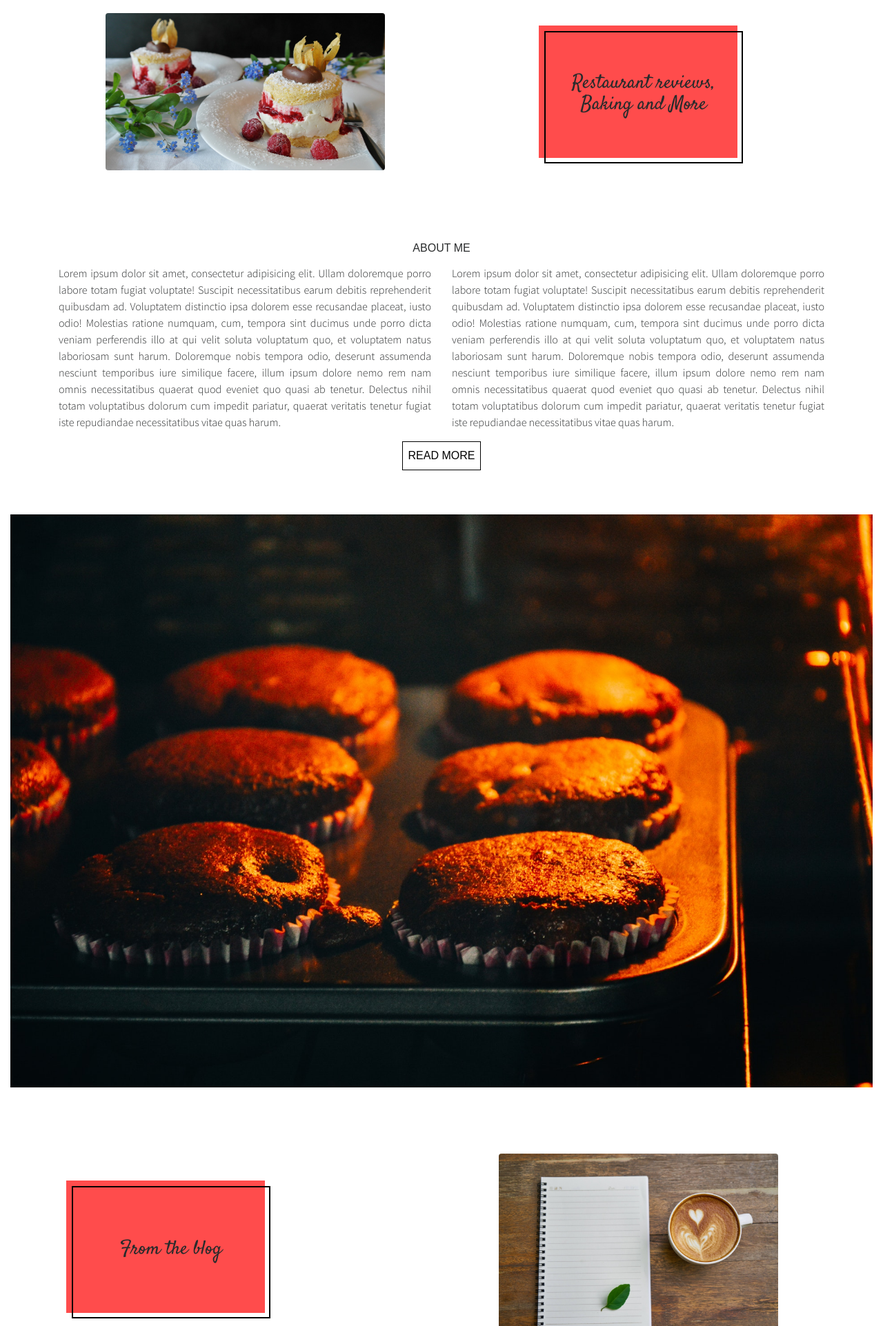
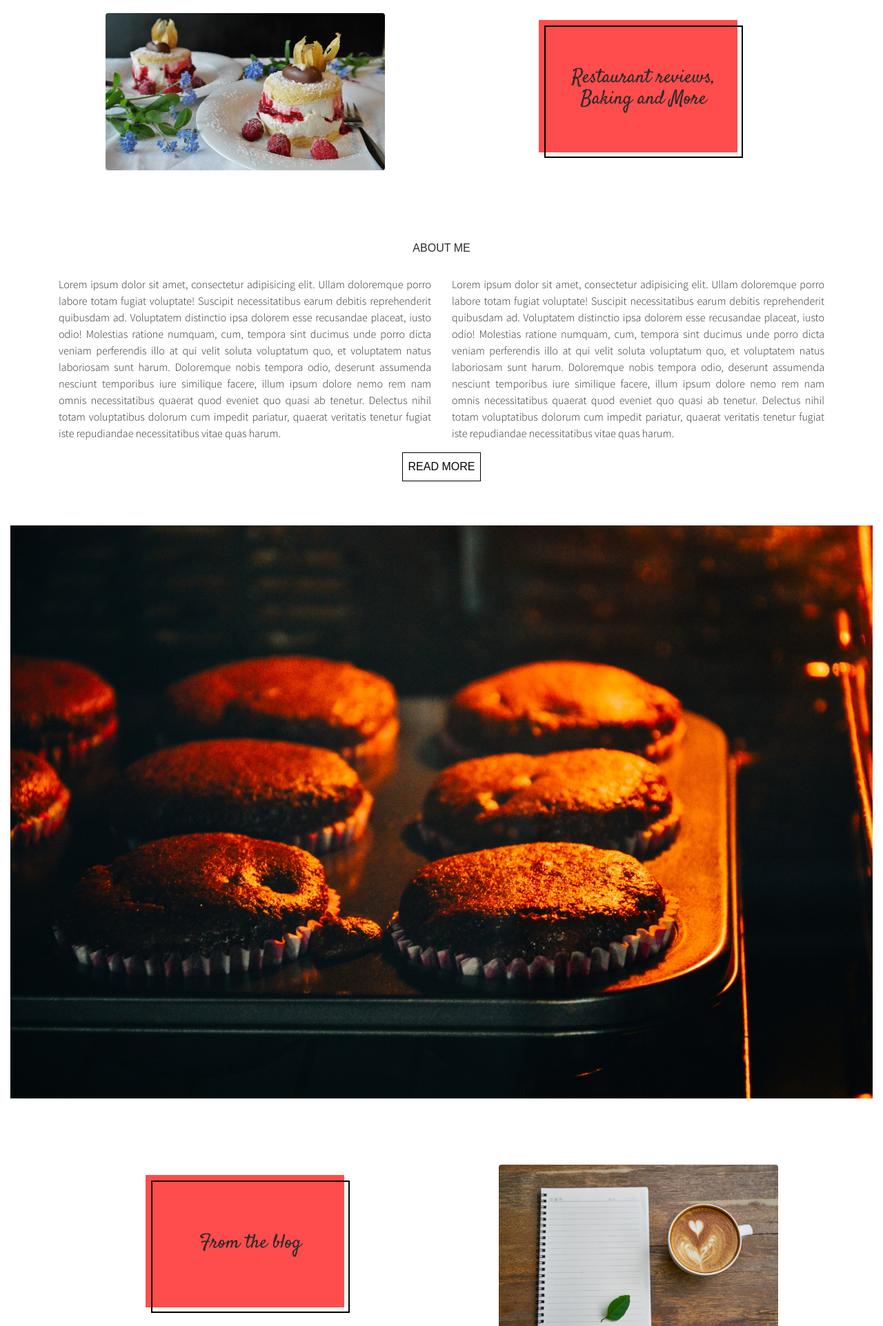
Before and after one commit to laxmy/Food-Blog-Landing-Page, a plain HTML site: page index.html in a window 1280 px wide. Shown: the part 877-2800 px from the top of the page at 69% size. Drawn offline with nearby package versions, Linux system fonts and the light colour scheme; a web font is replaced by a local one.

Commit message:
Final changes to food blog

```diff
--- a/index.html
+++ b/index.html
@@ -7,7 +7,7 @@
    <link href="https://fonts.googleapis.com/css?family=Martel+Sans|Satisfy|Source+Sans+Pro:300,700" rel="stylesheet">
    <link rel="stylesheet" href="https://maxcdn.bootstrapcdn.com/font-awesome/4.7.0/css/font-awesome.min.css">
     <link rel="stylesheet" href="css/master.css">
-    <title>Hello, world!</title>
+    <title>Bon Appetit!</title>
   </head>
   <body>
 
@@ -49,10 +49,12 @@
     <div class="col-sm-12 col-md-6 text-center">
       <img class="img-fluid rounded" src="img/dessert-pic.jpeg" style="width:75%">
     </div>
-    <div class="col-sm-12 col-md-6 d-flex justify-content-center">
+    <div class="col-sm-12 col-md-6">
+      <div class="center-content">
         <div class="showcase-writing-outer">
           <div class="showcase-writing writing">
               <h3>Restaurant reviews, Baking and More</h3>
+          </div>
         </div>
       </div>
     </div>
@@ -62,7 +64,11 @@
 <div class="container" id="#AboutMe">
   <section>
   <div class="row justify-content-center">
-    <div class="col-2"><h4 class="sub-heading">About Me</h4></div>
+    <div class="col">
+      <div class="center-content">
+      <h4 class="sub-heading">About Me</h4>
+      </div>
+    </div>
   </div>
   <div class="row">
     <div class="col-md-6">
@@ -87,10 +93,12 @@
 <div class="container">
   <section>
   <div class="row showcase-row align-items-center">
-    <div class="col-sm-12 col-md-6 d-flex justify-content-center">
+    <div class="col-sm-12 col-md-6">
+      <div class="center-content">
         <div class="showcase-writing-outer">
           <div class="showcase-writing writing">
               <h3>From the blog</h3>
+          </div>
         </div>
       </div>
       <hr>
@@ -100,19 +108,19 @@
   </div>
   <div class="row">
     <div class="col-md-4 col-xs-12">
-      <img class="img-fluid rounded thumbnail" src="img/choc-muffins.jpg" style="width:100%;">
+      <img class="img-fluid rounded thumbnail" src="img/oranges.jpeg" style="width:100%;">
       <h3 class="writing">Baking with Oranges</h3>
       <p>Lorem ipsum dolor sit amet, consectetur adipisicing elit. Fugit et, iure recusandae quas sed nemo reiciendis deserunt ea labore doloribus illo saepe, id eum nam, ipsam rerum reprehenderit praesentium neque odio! Sapiente quisquam aspernatur, sed vel hic vero commodi deleniti culpa praesentium voluptatibus esse, distinctio voluptas consequuntur obcaecati reiciendis ratione.</p>
       <div class="center-content"><a href="#" class="btn-more">Learn More</a></div>
     </div>
     <div class="col-md-4 col-xs-12">
-      <img class="img-fluid rounded" src="img/choc-muffins.jpg" style="width:100%;">
+      <img class="img-fluid rounded" src="img/bangkok.jpeg" style="width:100%;">
       <h3 class="writing">The street food in Bangkok</h3>
       <p>Lorem ipsum dolor sit amet, consectetur adipisicing elit. Fugit et, iure recusandae quas sed nemo reiciendis deserunt ea labore doloribus illo saepe, id eum nam, ipsam rerum reprehenderit praesentium neque odio! Sapiente quisquam aspernatur, sed vel hic vero commodi deleniti culpa praesentium voluptatibus esse, distinctio voluptas consequuntur obcaecati reiciendis ratione.</p>
       <div class="center-content"><a href="#" class="btn-more">Learn More</a></div>
     </div>
     <div class="col-md-4 col-xs-12">
-      <img class="img-fluid rounded" src="img/choc-muffins.jpg" style="width:100%;">
+      <img class="img-fluid rounded" src="img/omlette.jpeg" style="width:100%;">
       <h3 class="writing">Make Omlettes super fluffy</h3>
       <p>Lorem ipsum dolor sit amet, consectetur adipisicing elit. Fugit et, iure recusandae quas sed nemo reiciendis deserunt ea labore doloribus illo saepe, id eum nam, ipsam rerum reprehenderit praesentium neque odio! Sapiente quisquam aspernatur, sed vel hic vero commodi deleniti culpa praesentium voluptatibus esse, distinctio voluptas consequuntur obcaecati reiciendis ratione.</p>
       <div class="center-content"><a href="#" class="btn-more">Learn More</a></div>
```
Also changed, not shown: img/bangkok.jpeg (added), img/omlette.jpeg (added), img/oranges.jpeg (added). Lines whose indentation alone changed are shown as unchanged.
